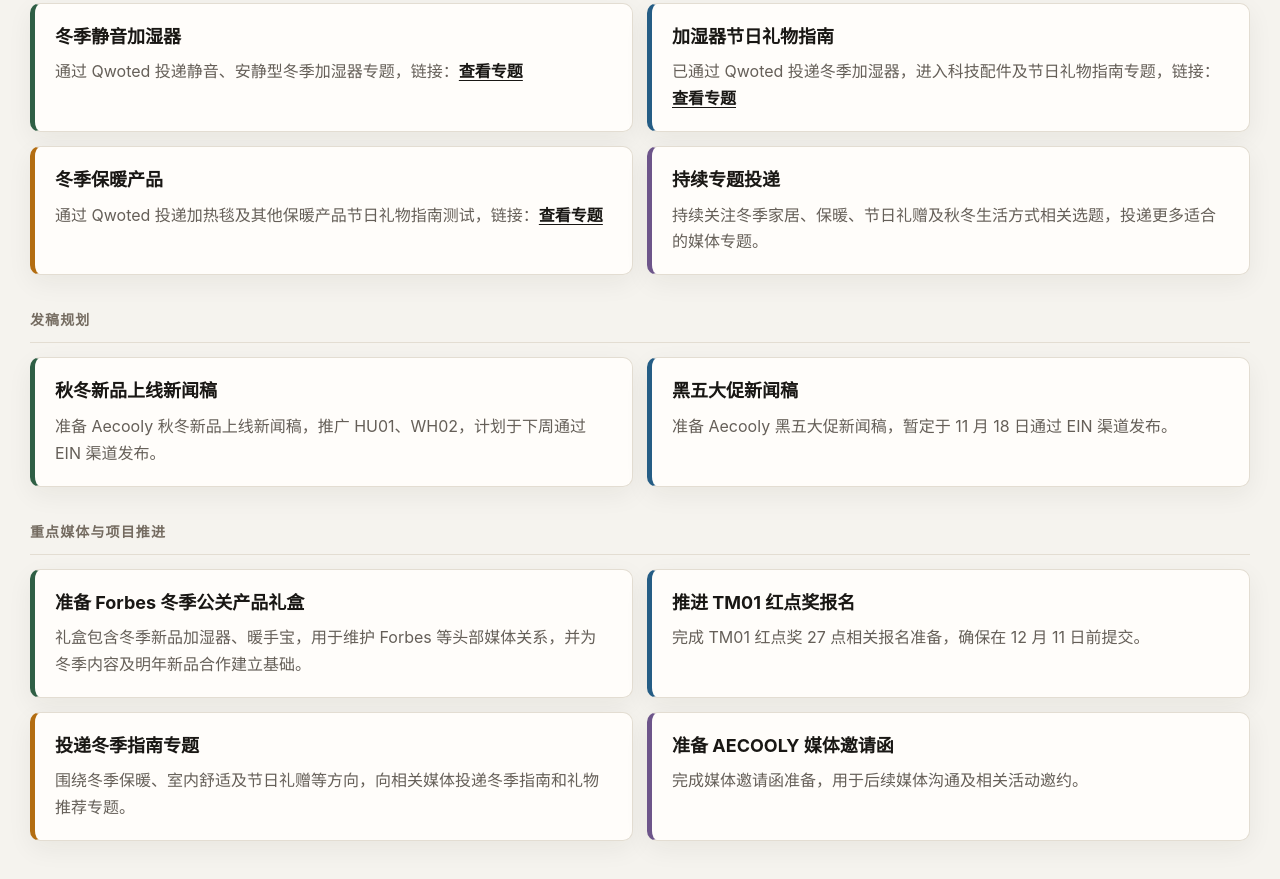
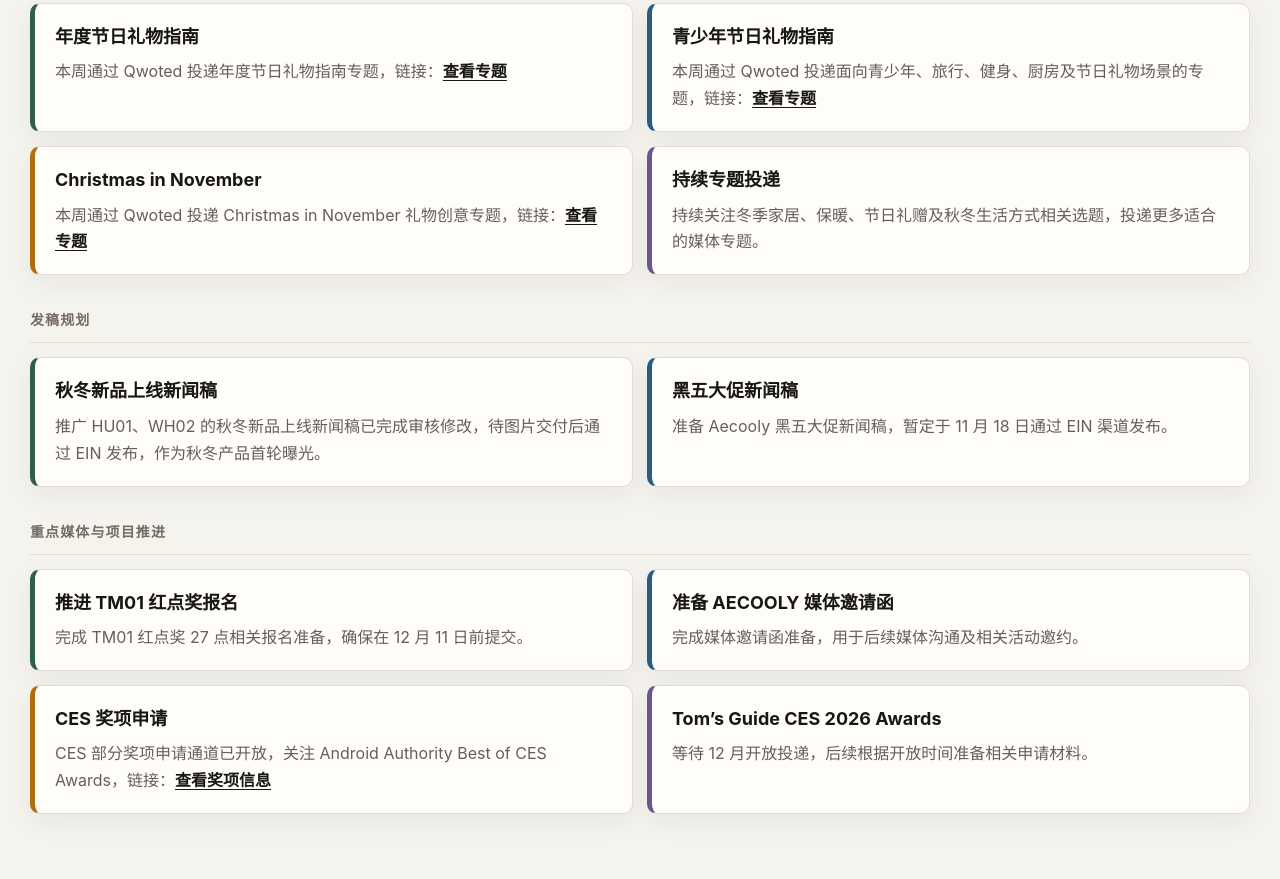
Before and after one commit to lora-dotcom/PR-, a plain HTML site: page index.html in a window 1280 px wide. Shown: the part 253-1132 px from the top of the page. Drawn offline with Linux system fonts and the light colour scheme.

Commit message:
Add files via upload

```diff
--- a/index.html
+++ b/index.html
@@ -600,16 +600,16 @@
       <div class="section-title">冬季产品专题投递</div>
       <div class="next-grid">
         <div class="next">
-          <strong>冬季静音加湿器</strong>
-          <span>通过 Qwoted 投递静音、安静型冬季加湿器专题，链接：<a class="media" href="https://app.qwoted.com/source_requests/looking-for-silent-quiet-winter-humidifiers--" target="_blank">查看专题</a></span>
-        </div>
-        <div class="next">
-          <strong>加湿器节日礼物指南</strong>
-          <span>已通过 Qwoted 投递冬季加湿器，进入科技配件及节日礼物指南专题，链接：<a class="media" href="https://app.qwoted.com/source_requests/holiday-gift-guide-tech-accessories" target="_blank">查看专题</a></span>
-        </div>
-        <div class="next">
-          <strong>冬季保暖产品</strong>
-          <span>通过 Qwoted 投递加热毯及其他保暖产品节日礼物指南测试，链接：<a class="media" href="https://app.qwoted.com/source_requests/seeking-heated-blankets-and-other-warming-products-for-time-holiday-gift-guide-testing--" target="_blank">查看专题</a></span>
+          <strong>年度节日礼物指南</strong>
+          <span>本周通过 Qwoted 投递年度节日礼物指南专题，链接：<a class="media" href="https://app.qwoted.com/source_requests/annual-holiday-gift-guide-search-2026-12-01-23-00-00-utc" target="_blank">查看专题</a></span>
+        </div>
+        <div class="next">
+          <strong>青少年节日礼物指南</strong>
+          <span>本周通过 Qwoted 投递面向青少年、旅行、健身、厨房及节日礼物场景的专题，链接：<a class="media" href="https://app.qwoted.com/source_requests/holiday-gift-guide-for-teens-travel-fitness-kitchen-stocking-stuffers-tech" target="_blank">查看专题</a></span>
+        </div>
+        <div class="next">
+          <strong>Christmas in November</strong>
+          <span>本周通过 Qwoted 投递 Christmas in November 礼物创意专题，链接：<a class="media" href="https://app.qwoted.com/source_requests/christmas-in-november-gift-ideas" target="_blank">查看专题</a></span>
         </div>
         <div class="next">
           <strong>持续专题投递</strong>
@@ -621,7 +621,7 @@
       <div class="next-grid">
         <div class="next">
           <strong>秋冬新品上线新闻稿</strong>
-          <span>准备 Aecooly 秋冬新品上线新闻稿，推广 HU01、WH02，计划于下周通过 EIN 渠道发布。</span>
+          <span>推广 HU01、WH02 的秋冬新品上线新闻稿已完成审核修改，待图片交付后通过 EIN 发布，作为秋冬产品首轮曝光。</span>
         </div>
         <div class="next">
           <strong>黑五大促新闻稿</strong>
@@ -632,20 +632,20 @@
       <div class="section-title">重点媒体与项目推进</div>
       <div class="next-grid">
         <div class="next">
-          <strong>准备 Forbes 冬季公关产品礼盒</strong>
-          <span>礼盒包含冬季新品加湿器、暖手宝，用于维护 Forbes 等头部媒体关系，并为冬季内容及明年新品合作建立基础。</span>
-        </div>
-        <div class="next">
           <strong>推进 TM01 红点奖报名</strong>
           <span>完成 TM01 红点奖 27 点相关报名准备，确保在 12 月 11 日前提交。</span>
         </div>
         <div class="next">
-          <strong>投递冬季指南专题</strong>
-          <span>围绕冬季保暖、室内舒适及节日礼赠等方向，向相关媒体投递冬季指南和礼物推荐专题。</span>
-        </div>
-        <div class="next">
           <strong>准备 AECOOLY 媒体邀请函</strong>
           <span>完成媒体邀请函准备，用于后续媒体沟通及相关活动邀约。</span>
+        </div>
+        <div class="next">
+          <strong>CES 奖项申请</strong>
+          <span>CES 部分奖项申请通道已开放，关注 Android Authority Best of CES Awards，链接：<a class="media" href="https://www.androidauthority.com/best-of-ces-awards/" target="_blank">查看奖项信息</a></span>
+        </div>
+        <div class="next">
+          <strong>Tom’s Guide CES 2026 Awards</strong>
+          <span>等待 12 月开放投递，后续根据开放时间准备相关申请材料。</span>
         </div>
       </div>
     </section>
```
